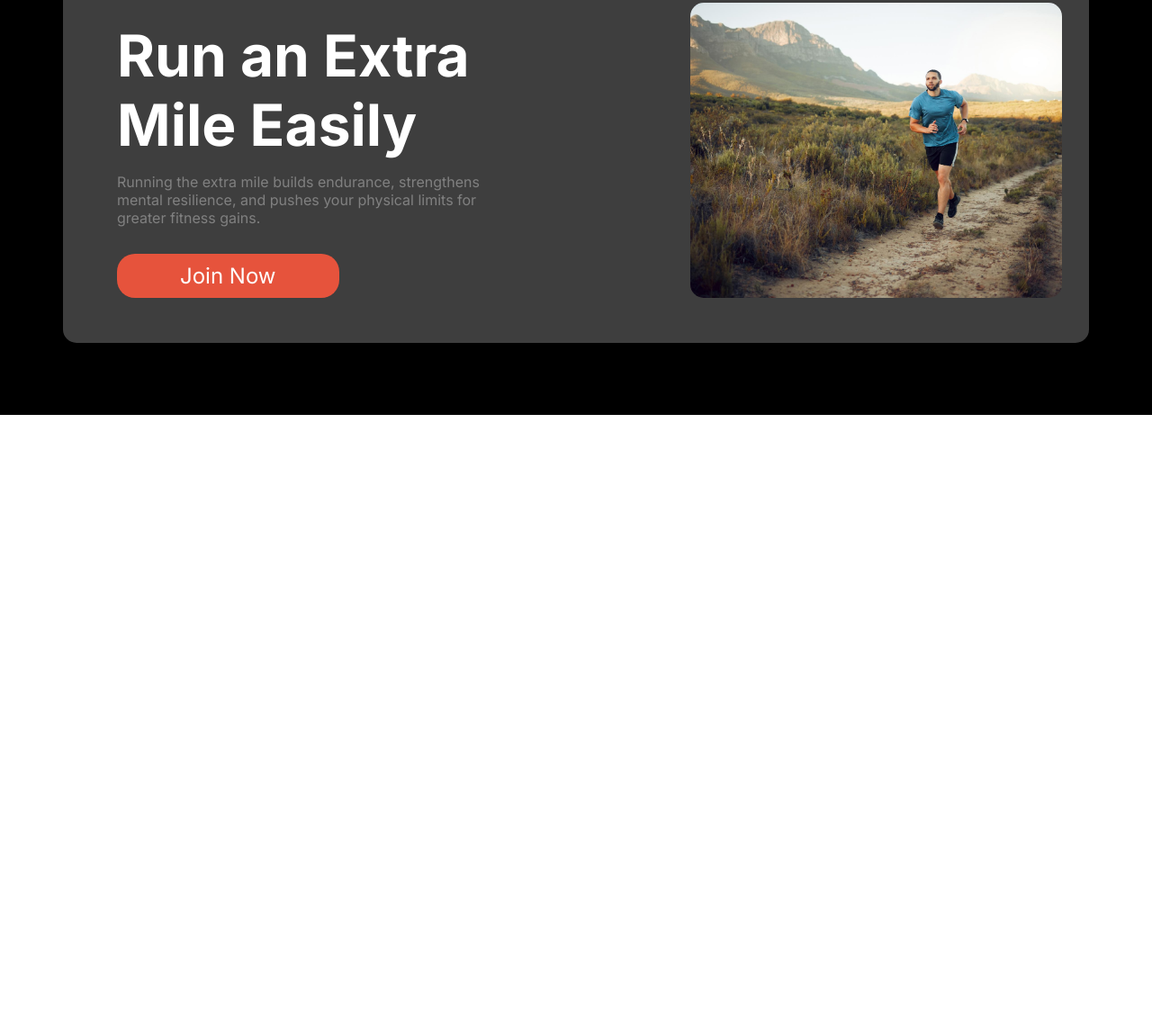
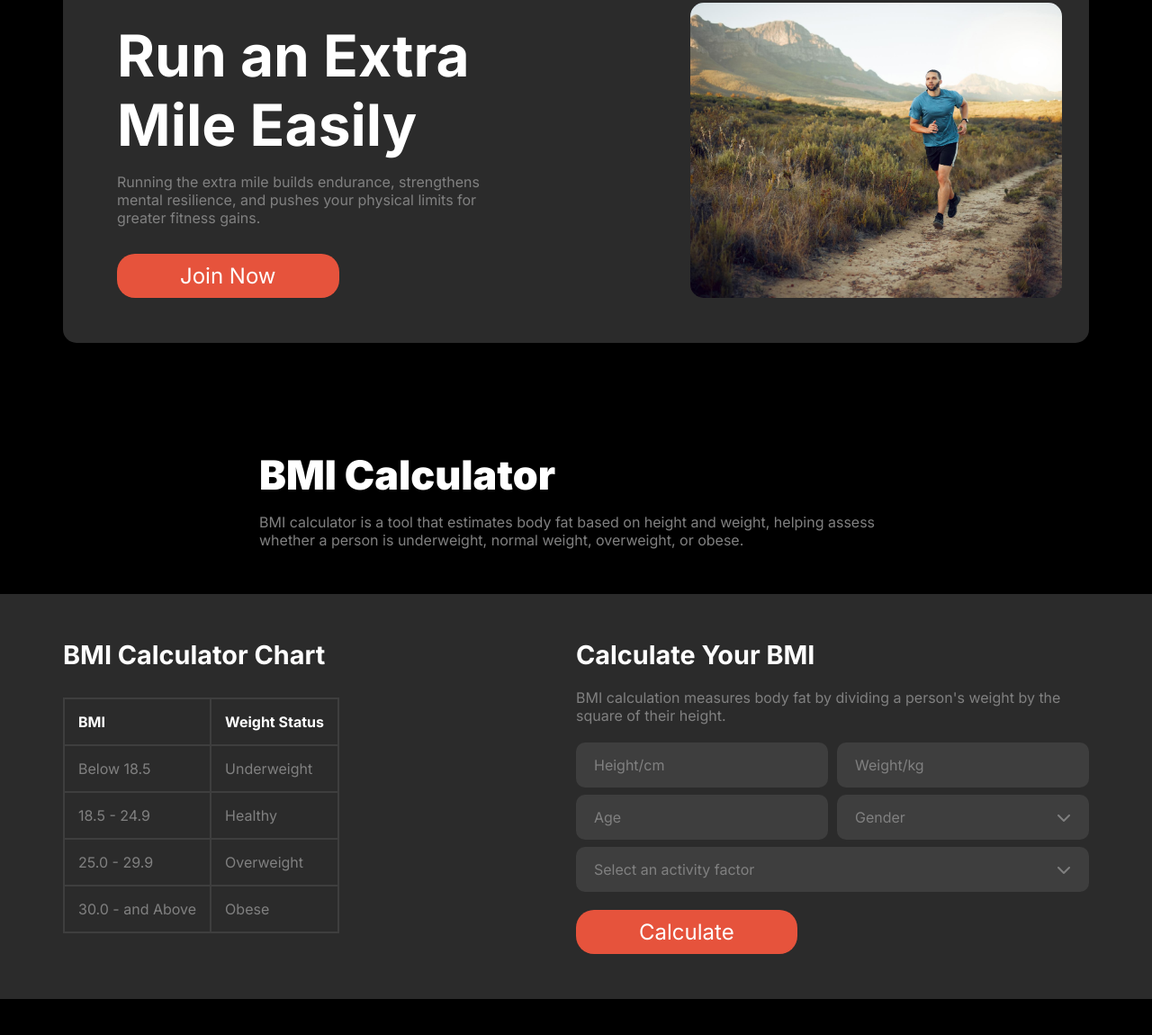
Before and after one commit to fakrul001/assignment-two, a plain HTML site: page index.html in a window 1280 px wide. Shown: the part 1311-2461 px from the top of the page at 90% size. Before the commit the page ends 1772 px from the top, so only its background shows below. Drawn offline with Linux system fonts and the light colour scheme; a web font is replaced by a local one.

Commit message:
creating BMI Calculation section

```diff
--- a/index.html
+++ b/index.html
@@ -16,7 +16,7 @@
       <!-- navbar -->
       <nav class="container d-flex items-center justify-center">
         <div>
-          <h3 class="logo bg-orange">Empower</h3>
+          <h3 class="logo">Empower</h3>
         </div>
         <div class="nav-items-container d-flex justify-center items-center">
           <ul class="nav-items d-flex justify-between items-center">
@@ -78,7 +78,10 @@
         <div class="container habit-content">
           <div class="habit-info">
             <h3 class="habit-main-title text-white">Change Your Habit</h3>
-              <p class="habit-main-description text-grey">Changing habits requires consistent effort and patience, as small, intentional actions over time lead to lasting transformation.</p>
+            <p class="habit-main-description text-grey">
+              Changing habits requires consistent effort and patience, as small,
+              intentional actions over time lead to lasting transformation.
+            </p>
           </div>
 
           <!-- habit list -->
@@ -86,38 +89,66 @@
             <div class="habit-list-content d-flex">
               <div class="habit-feature">
                 <div>
-                    <img class="d-flex justify-center habit-pic" src="images/image-2.png" alt="">
+                  <img
+                    class="d-flex justify-center habit-pic"
+                    src="images/image-2.png"
+                    alt=""
+                  />
                 </div>
                 <div class="habit-list-info">
                   <p class="habit-title text-white">Movement</p>
-                    <p class="habit-description text-grey">movement energizes the body, sharpens the mind, and fuels a sense of vitality.</p>
+                  <p class="habit-description text-grey">
+                    movement energizes the body, sharpens the mind, and fuels a
+                    sense of vitality.
+                  </p>
                 </div>
               </div>
               <div class="habit-feature">
                 <div>
-                    <img class="d-flex justify-center habit-pic" src="images/image-3.png" alt="">
+                  <img
+                    class="d-flex justify-center habit-pic"
+                    src="images/image-3.png"
+                    alt=""
+                  />
                 </div>
                 <div class="habit-list-info">
                   <p class="habit-title text-white">Time</p>
-                    <p class="habit-description text-grey">Changing habits takes time, requiring sustained commitment and gradual adjustments.</p>
+                  <p class="habit-description text-grey">
+                    Changing habits takes time, requiring sustained commitment
+                    and gradual adjustments.
+                  </p>
                 </div>
               </div>
               <div class="habit-feature">
                 <div>
-                    <img class="d-flex justify-center habit-pic" src="images/image-4.png" alt="">
+                  <img
+                    class="d-flex justify-center habit-pic"
+                    src="images/image-4.png"
+                    alt=""
+                  />
                 </div>
                 <div class="habit-list-info">
                   <p class="habit-title text-white">Practice</p>
-                    <p class="habit-description text-grey">Practice is the key to mastery, turning effort into expertise over time.</p>
+                  <p class="habit-description text-grey">
+                    Practice is the key to mastery, turning effort into
+                    expertise over time.
+                  </p>
                 </div>
               </div>
               <div class="habit-feature">
                 <div>
-                    <img class="d-flex justify-center habit-pic" src="images/image-5.png" alt="">
+                  <img
+                    class="d-flex justify-center habit-pic"
+                    src="images/image-5.png"
+                    alt=""
+                  />
                 </div>
                 <div class="habit-list-info">
                   <p class="habit-title text-white">Weight Loss</p>
-                    <p class="habit-description text-grey">Weight loss is a journey of consistent healthy choices, balancing nutrition, exercise, and patience.</p>
+                  <p class="habit-description text-grey">
+                    Weight loss is a journey of consistent healthy choices,
+                    balancing nutrition, exercise, and patience.
+                  </p>
                 </div>
               </div>
             </div>
@@ -130,11 +161,74 @@
         <div class="container running-container d-flex justify-between">
           <div class="running-content">
             <h3 class="running-title text-white">Run an Extra Mile Easily</h3>
-                    <p class="running-description text-grey">Running the extra mile builds endurance, strengthens mental resilience, and pushes your physical limits for greater fitness gains.</p>
+            <p class="running-description text-grey">
+              Running the extra mile builds endurance, strengthens mental
+              resilience, and pushes your physical limits for greater fitness
+              gains.
+            </p>
             <button class="text-white btn-join-text">Join Now</button>
           </div>
           <div class="running-pic-container d-flex">
-                    <img class="running-pic" src="images/run.jpg" alt="a running man">
+            <img class="running-pic" src="images/run.jpg" alt="a running man" />
+          </div>
+        </div>
+      </section>
+
+      <!-- BMI Calculation section -->
+      <section class="calculator">
+        <div class="calculator-content">
+          <div class="calculator-info">
+            <h3 class="calculator-title text-white">BMI Calculator</h3>
+            <p class="calculator-description text-grey">
+              BMI calculator is a tool that estimates body fat based on height
+              and weight, helping assess whether a person is underweight, normal
+              weight, overweight, or obese.
+            </p>
+          </div>
+        </div>
+        <div class="calculator-chart-content">
+          <div class="container calculator-chart d-flex justify-between">
+
+            <!-- BMI Chart -->
+            <div class="chart-table">
+              <h4 class="chart-title text-white">BMI Calculator Chart</h4>
+              <table class="table text-grey">
+                <tr class="table-row text-white">
+                  <th>BMI</th>
+                  <th>Weight Status</th>
+                </tr>
+                <tr>
+                    <td>Below 18.5</td>
+                    <td>Underweight</td>
+                </tr>
+                <tr>
+                    <td>18.5 - 24.9</td>
+                    <td>Healthy</td>
+                </tr>
+                <tr>
+                    <td>25.0 - 29.9</td>
+                    <td>Overweight</td>
+                </tr>
+                <tr>
+                    <td>30.0 - and Above</td>
+                    <td>Obese</td>
+                </tr>
+              </table>
+            </div>
+
+            <!-- BMI Calculation -->
+            <div class="calculation-container">
+              <h4 class="calculation-title text-white">Calculate Your BMI</h4>
+              <p class="calculation-description text-grey">BMI calculation measures body fat by dividing a person's weight by the square of their height.</p>
+              <div class="calculation-info grid text-grey">
+                <div class="d-flex items-center input">Height/cm</div>
+                <div class="d-flex items-center input">Weight/kg</div>
+                <div class="d-flex items-center input">Age</div>
+                <div class="d-flex items-center justify-between gender">Gender<i class="fa-solid fa-chevron-down"></i></div>
+                <div class="d-flex items-center justify-between activity">Select an activity factor<i class="fa-solid fa-chevron-down"></i></div>
+              </div>
+              <button class="btn-calculation text-white">Calculate</button>
+            </div>
           </div>
         </div>
       </section>
--- a/styles/style.css
+++ b/styles/style.css
@@ -29,10 +29,6 @@
     align-items: center;
 }
 
-.bg-orange{
-    color: #E6533C;
-}
-
 .text-grey{
     color: gray;
 }
@@ -47,6 +43,10 @@
 
 .text-white{
     color: #ffffff;
+}
+
+.grid{
+    display: grid;
 }
 
 /* Header section start */
@@ -65,6 +65,7 @@ nav{
     font-size: 2.6em;
     font-style: italic;
     font-weight: 800;
+    color: #E6533C;
 }
 
 .nav-items-container{
@@ -251,7 +252,7 @@ nav{
 }
 
 .running-container{
-    background-color: #3e3e3e;
+    background-color: #2b2b2b;
     border-radius: 15px;
     margin: 0 auto;
     padding: 30px 30px 50px 60px;
@@ -273,7 +274,7 @@ nav{
     margin-bottom: 30px;
 }
 
-.btn-join-text{
+.btn-join-text, .btn-calculation{
     font-size: 1.5rem;
     padding: 10px 70px;
     background-color: #E6533C;
@@ -293,6 +294,86 @@ nav{
     border-radius: 15px;
     object-fit: cover;
     object-position: center;
+}
+
+
+/* BMI Calculator section */
+
+.calculator{
+    background-color: black;
+    padding: 40px 0;
+}
+
+.calculator-content{
+    width: 55%;
+    margin: 0 auto;
+}
+
+.calculator-title{
+    font-size: 2.8rem;
+    font-weight: 900;
+    margin-bottom: 15px;
+}
+
+.calculator-description{
+    margin-bottom: 50px;
+}
+
+.calculator-chart-content{
+    background-color: #2b2b2b;
+    padding: 50px 0;
+}
+
+.calculator-chart{
+    margin: 0 auto;
+}
+
+.chart-title, .calculation-title{
+    font-size: 1.8rem;
+    margin-bottom: 30px;
+}
+
+.table{
+    border-collapse: collapse;
+}
+
+.table > tr, th, td{
+    border: 2px solid #3e3e3e;
+    padding: 15px;
+    text-align: left;
+}
+
+.calculation-container{
+    width: 50%;
+}
+
+.calculation-title, .calculation-description, .calculation-info{
+    margin-bottom: 20px;
+}
+
+.calculation-info{
+    grid-template-columns: repeat(2, 1fr);
+    grid-template-rows: repeat(3, 50px);
+    column-gap: 10px;
+    row-gap: 8px;
+}
+
+.calculation-info div:last-child{
+    grid-column: span 2;
+}
+
+.calculation-info .input{
+    padding: 20px;
+}
+
+.calculation-info > div{
+    background-color: #3e3e3e;
+    border: none;
+    border-radius: 10px;
+}
+
+.gender, .activity{
+    padding: 0 20px;
 }
 
 
@@ -418,7 +499,7 @@ nav{
     }
 
 
-    /* Running section start */
+    /* Running section */
     .running{
         padding: 40px 20px;
     }
@@ -445,4 +526,8 @@ nav{
         width: 100%;
     }
 
+
+    /* BMI Calculation section */
+
+
 }
```
Lines whose indentation alone changed are shown as unchanged.
